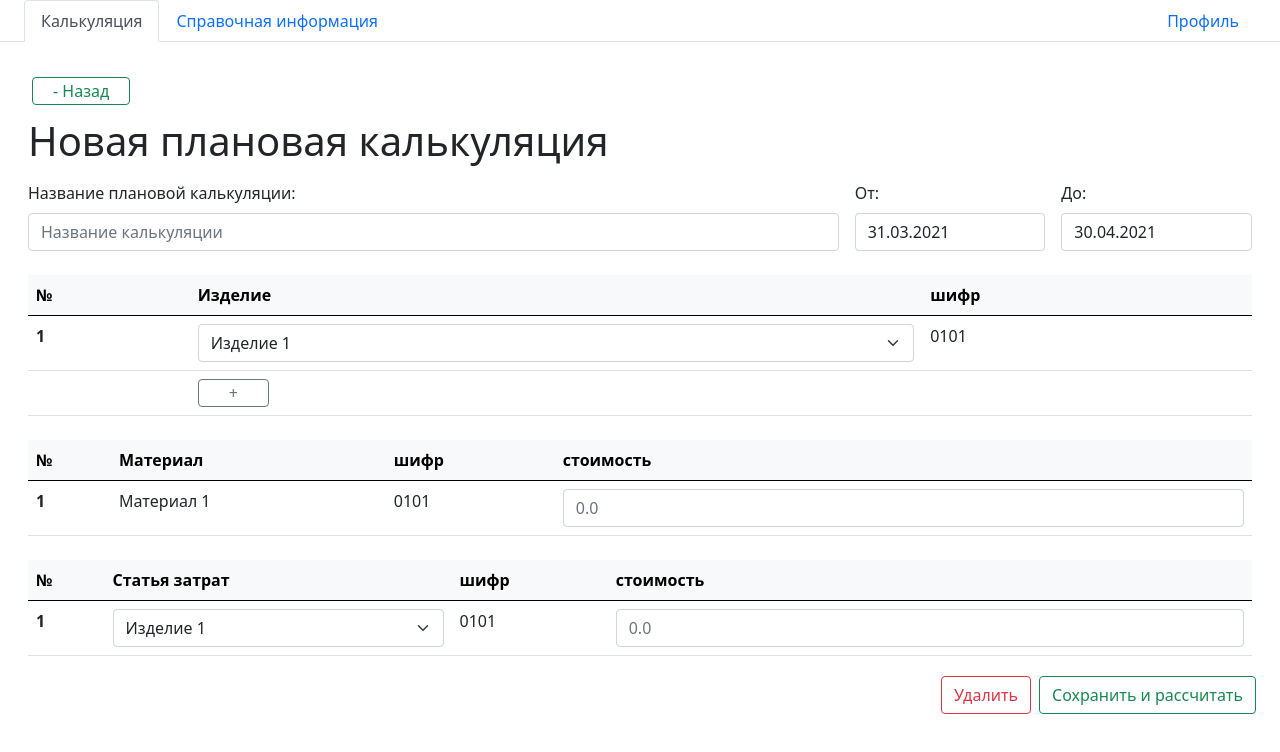
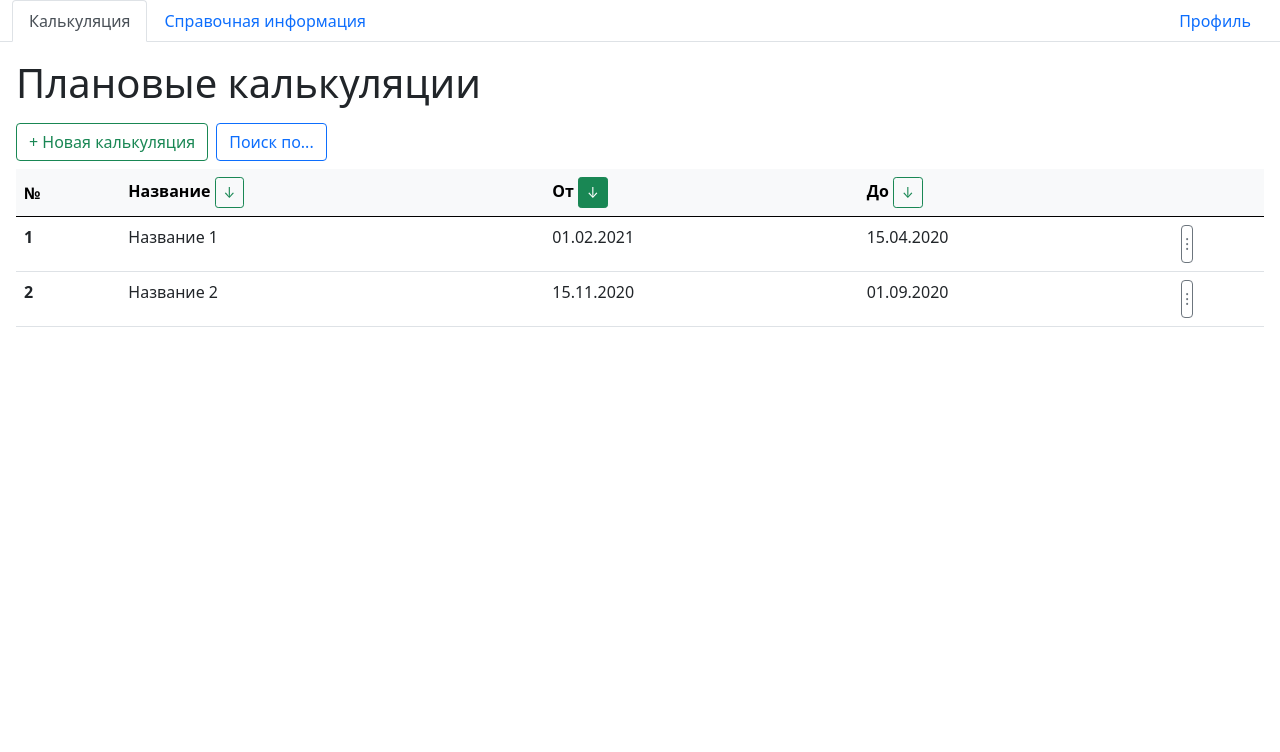
Before and after one commit to guseva-47/frontend-economaizer, a Vue app: page / in a window 1280 px wide. Shown: the top 752 px of the page. Built offline with nearby package versions, Linux system fonts and the light colour scheme.

Commit message:
vuex included

```diff
--- a/package.json
+++ b/package.json
@@ -13,7 +13,8 @@
     "core-js": "^3.6.5",
     "moment": "^2.29.1",
     "vue": "^3.0.0",
-    "vue-router": "^4.0.0-0"
+    "vue-router": "^4.0.0-0",
+    "vuex": "^4.0.0"
   },
   "devDependencies": {
     "@vue/cli-plugin-babel": "~4.5.0",
--- a/src/App.vue
+++ b/src/App.vue
@@ -1,5 +1,5 @@
 <template>
-  <div class="row">
+  <div class="">
     <nav>
       <div class="nav nav-tabs" id="nav" role="tablist">
         <div class="container-xxl d-flex flex-row">
@@ -36,7 +36,7 @@
         </div>
       </div>
     </nav>
-    <div class="" id="nav-tabContent">
+    <div  id="nav-tabContent">
       <div class="container-xxl tab-content">
         <div
           class="tab-pane fade"
@@ -104,4 +104,8 @@ export default {
 //   background-color: #dbdbdb;
 // }
 
+html, body {
+  margin: 0;
+  border: 0;
+}
 </style>
--- a/src/components/Calculation.vue
+++ b/src/components/Calculation.vue
@@ -148,7 +148,7 @@ export default {
       // isUp: true--по возростанию, false--по убыванию
       isUp: false,
 
-      isNewCalc: true,
+      isNewCalc: false,
       isCalc: false,
 
     }
--- a/src/components/OneDirection.vue
+++ b/src/components/OneDirection.vue
@@ -57,7 +57,7 @@ export default {
 
 <style lang="scss">
 
-#back-button{
+#back-button {
   padding: 1px;
   padding-right: 20px;
   padding-left: 20px;
--- a/src/components/Profile.vue
+++ b/src/components/Profile.vue
@@ -117,7 +117,10 @@ export default {
     editPassword() {
       this.edit_password = true;
       this.edit_profile = false;
-    }
+    },
+    getTime() {
+      console.log(this.$store.getters.getTime);
+    },
 
   }
 }
--- a/src/main.js
+++ b/src/main.js
@@ -1,7 +1,131 @@
 import { createApp } from 'vue'
+import 'bootstrap/scss/bootstrap.scss'
+import router from './router'
+import { createStore } from 'vuex'
 import App from './App.vue'
 
-import 'bootstrap/scss/bootstrap.scss'
-import router from './router'
+const store = createStore({
+  state: {
+    headBase: {
+      n: '012032',
+      date: null,
+      okud: '0330506',
+      okp: '',
+      okdp: '',
+      vidoperac: ''
+    },
+    headPeople: {
+      organization: "Сладкая ложка",
+      otpravitel: 'Столовая №1',
+      poluchatel: 'Буфет №1',
+      matLico: {
+        doljnost: 'Начальник производства',
+        fio: 'Сомова Антонина Николаевна'
+      },
+      rukovoditel: {
+        doljnost: 'Директор',
+        fio: 'Началова Т. К.'
+      },
+      glavbuh: 'Мамонтова Л. А.'
+    },
+    table: [
+      {
+        id:1,
+        product: {
+          title: "Грибы соленые",
+          kod: "1121"
+        },
+        edinica: {
+          title: "ШТ",
+          kod: "796"
+        },
+        izdelia: [10, 0, 0, 0, 0, 0],
+        vozvrat: 0,
+        itogo: {
+          count: 0,
+          price1: {
+            p: 7,
+            c: 70
+          },
+          price2: {
+            p: 10,
+            c: 100
+          }
 
-createApp(App).use(router).mount('#app')
+        },
+        primecnanie: 'Банки литровые'
+      },
+      {
+        id:2,
+        product: {
+          title: "",
+          kod: ""
+        },
+        edinica: {
+          title: "",
+          kod: ""
+        },
+        izdelia: [0, 0, 0, 0, 0, 0],
+        vozvrat: 0,
+        itogo: {
+          count: 0,
+          price1: {
+            p: 0,
+            c: 0
+          },
+          price2: {
+            p: 0,
+            c: 0
+          }
+
+        },
+        primecnanie: ''
+      },
+    ],
+    time: {
+      time: ['12:00', '13:00', '14:00', '15:00', '16:00', '17:00'],
+      count: 1,
+    },
+  },
+  getters: {
+    getHeadBase(state) {
+      return state.headBase;
+    },
+    getHeadPeople(state) {
+      return state.headPeople;
+    },
+    getTable(state) {
+      return state.table;
+    },
+    getTime(state) {
+      return state.time;
+    },
+    getTableRow(state, i) {
+      return state.table[i];
+    },
+  },
+  mutations: {
+    setHeadPeople(state, headPeople) {
+      state.headPeople = headPeople;
+    },
+    setHeadBase(state, headBase) {
+      state.headBase = headBase;
+    },
+    setTable(state, table) {
+      state.table = table;
+    },
+    setTableRow(state, i, row) {
+      state.table[i] = row;
+    },
+  },
+  actions: {
+    updateHeadPeople({ commit }, headPeople) {
+      commit('setHeadPeople', headPeople)
+    },
+    updateHeadBase({ commit }, headBase) {
+      commit('setHeadBase', headBase)
+    },
+  }
+})
+
+createApp(App).use(router).use(store).mount('#app')
```
Also changed, not shown: src/store/index.js (added, +131 -0 lines), 1 other file (tests, documents, lock files or other folders).
